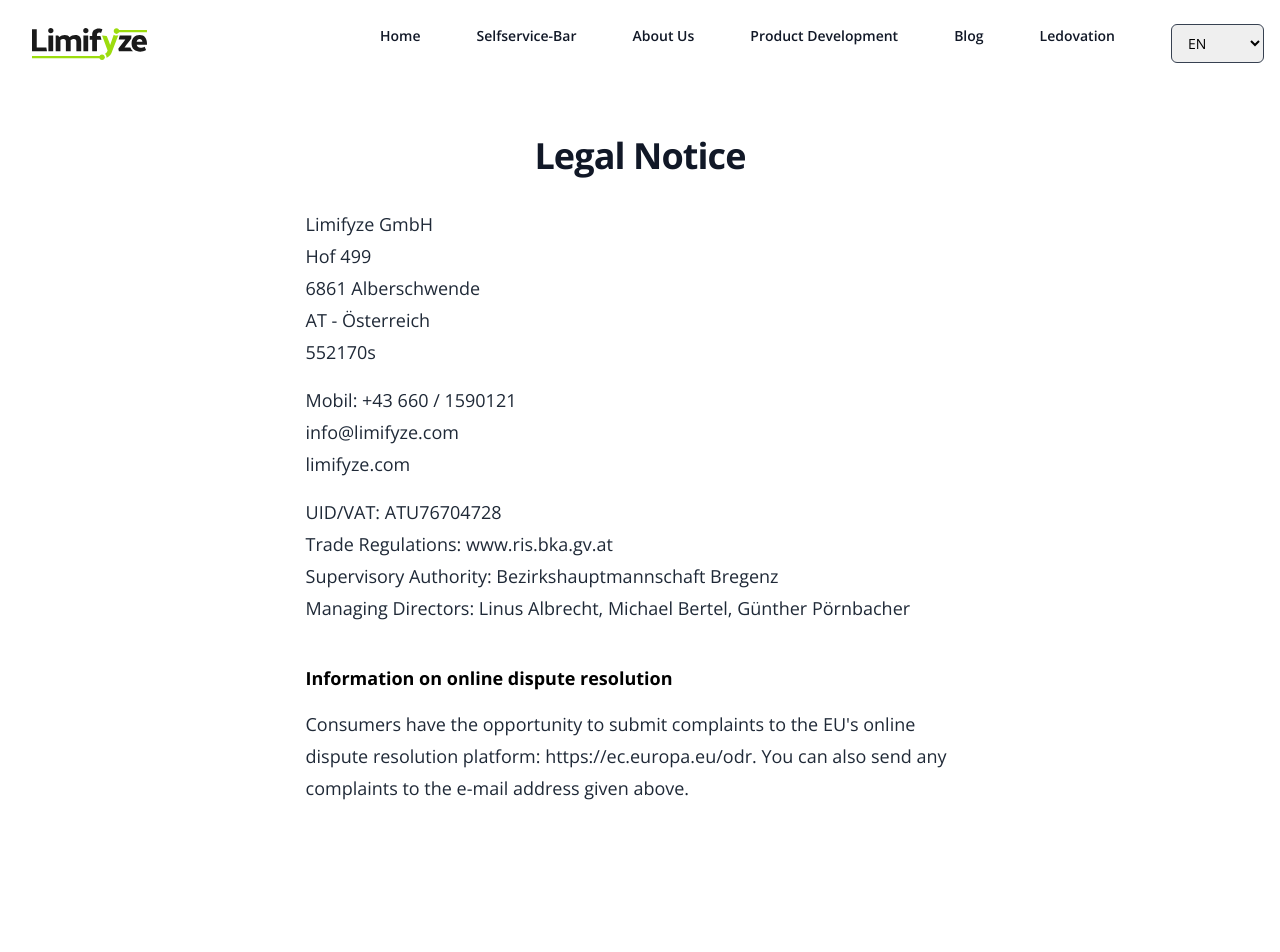
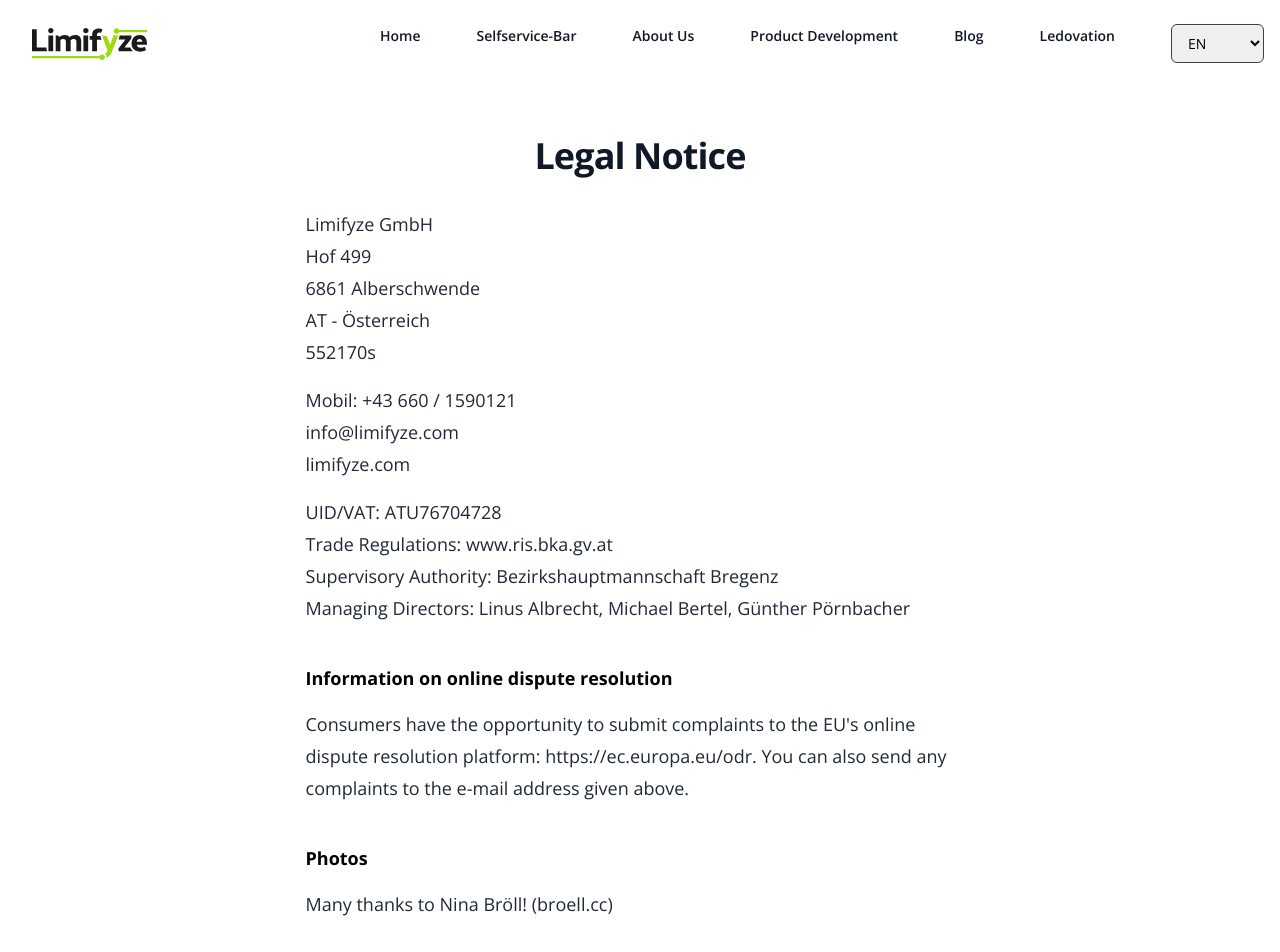
Before and after one commit to Limifyze/web, a Next.js app: page /en/legal in a window 1280 px wide. Shown: the top 952 px of the page. Built offline with nearby package versions, Linux system fonts and the light colour scheme.

Commit message:
feat(nina)

```diff
--- a/src/app/[lang]/legal/page.tsx
+++ b/src/app/[lang]/legal/page.tsx
@@ -11,6 +11,9 @@ const translations = {
     infoOnlineText:
       "Consumers have the opportunity to submit complaints to the EU's online dispute resolution platform: https://ec.europa.eu/odr. You can also send any complaints to the e-mail address given above.",
     md: "Managing Directors",
+    photos: "Photos",
+    photosText:
+      "Many thanks to Nina Bröll! (<a href='https://broell.cc' target='_blank'>broell.cc</a>)",
   },
   de: {
     title: "Impressum",
@@ -20,6 +23,9 @@ const translations = {
     infoOnlineText:
       "Verbraucher haben die Möglichkeit, Beschwerden an die Online-Streitbeilegungsplattform der EU zu richten: https://ec.europa.eu/odr. Sie können auch Beschwerden an die oben angegebene E-Mail-Adresse senden.",
     md: "Geschäftsführer",
+    photos: "Fotos",
+    photosText:
+      'Herzlichen Dank an Nina Bröll! (<a href="https://broell.cc" target="_blank">broell.cc</a>)',
   },
 }
 
@@ -87,6 +93,15 @@ const Home = ({
               <p className="mt-4 text-lg leading-8 text-gray-800">
                 {translations[lang].infoOnlineText}
               </p>
+              <h3 className="mt-10 text-lg font-bold">
+                {translations[lang].photos}
+              </h3>
+              <p
+                className="mt-4 text-lg leading-8 text-gray-800"
+                dangerouslySetInnerHTML={{
+                  __html: translations[lang].photosText,
+                }}
+              />
             </div>
           </div>
         </div>
```
